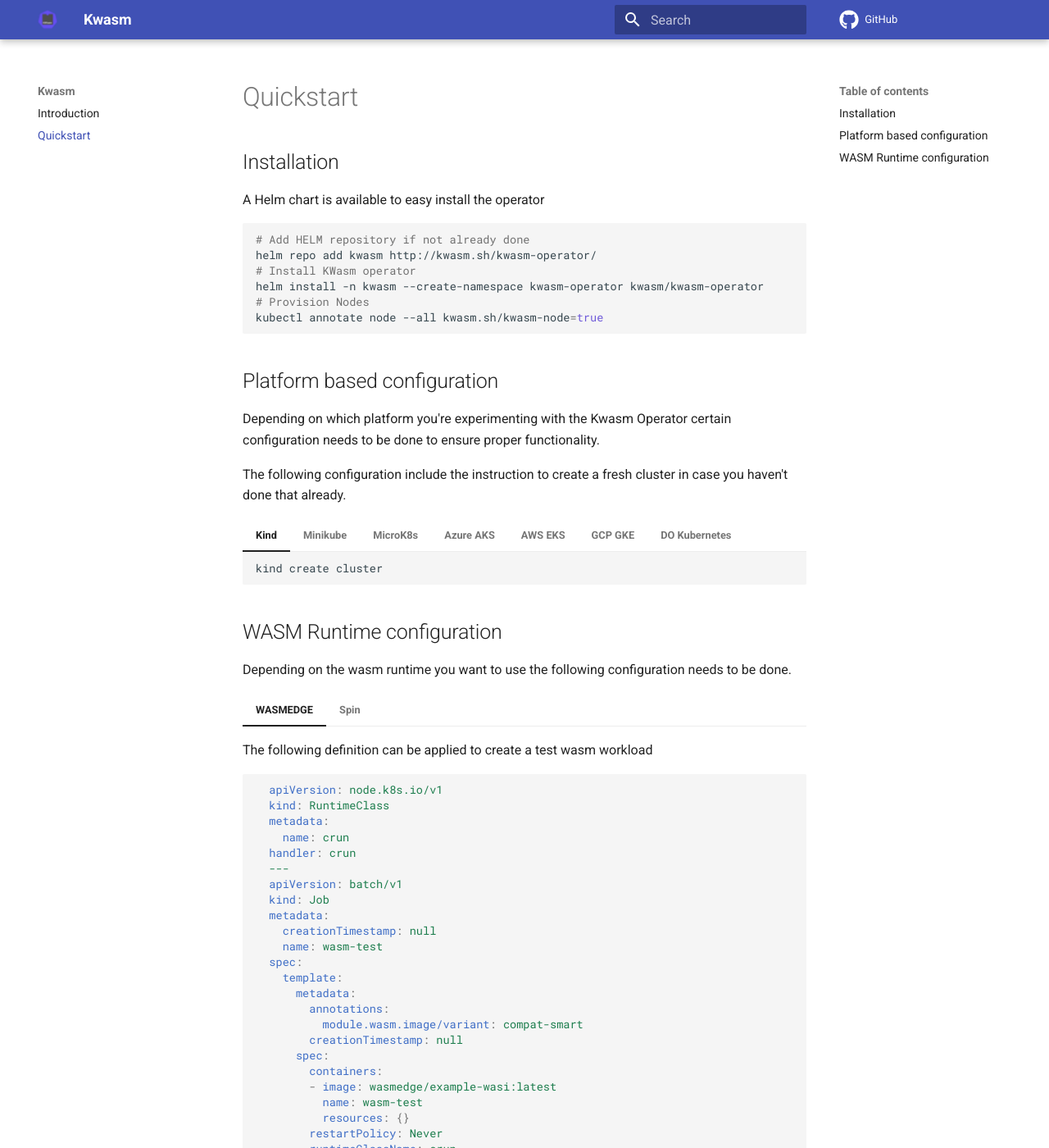
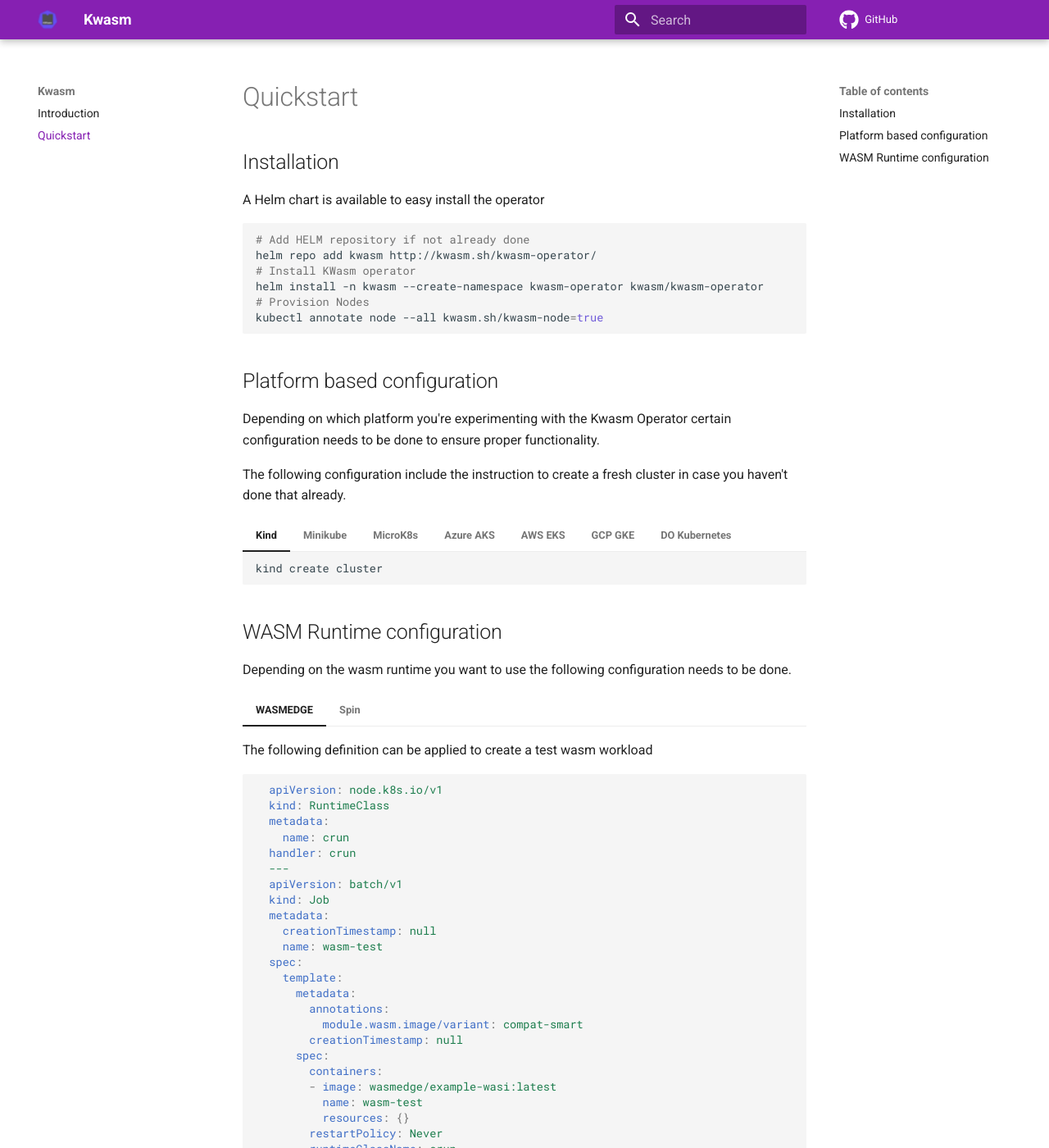
Before and after one commit to KWasm/kwasm.github.io, an MkDocs documentation site: the page built from docs/quickstart.md, in a window 1280 px wide and 1400 px high. Shown: the whole window at 82% size. Built offline with MkDocs 1.6.1 and Material for MkDocs 9.7.7, drawn with Linux system fonts in a browser that asks for light colours; comment, search, counter and statistics services are not loaded; some of the changed text lies outside the part shown.

Commit message:
update style

````diff
--- a/docs/quickstart.md
+++ b/docs/quickstart.md
@@ -122,7 +122,7 @@
     ```
 
 === "Spin"
-    After installing KWasm, start with step 3 of containerd-wasm-shims using-a-shim-in-kubernetes
+    After installing KWasm, start with step 3 of containerd-wasm-shims [using-a-shim-in-kubernetes](https://github.com/deislabs/containerd-wasm-shims#using-a-shim-in-kubernetes)
 
     ```bash
     echo 'apiVersion: node.k8s.io/v1
--- /dev/null
+++ b/docs/stylesheets/extra.css
@@ -0,0 +1,3 @@
+:root > * {
+  --md-primary-fg-color: #8620b2;
+}
--- a/mkdocs.yml
+++ b/mkdocs.yml
@@ -7,6 +7,8 @@
     - content.tabs.link
   icon:
     repo: fontawesome/brands/github
+  palette:
+    primary: deep purple
 
   markdown_extensions:
     - toc:
@@ -21,7 +23,11 @@
       link: https://twitter.com/LiquidReply
       name: Liquid Reply on Twitter
 
-copyright: OSS with ❤️ by Liquid Reply
+# Modify the header color to match the Liquid's brand color
+extra_css:
+  - stylesheets/extra.css
+
+copyright: Liquid Reply ❤️ Open Source
 
 markdown_extensions:
   - pymdownx.superfences
````
